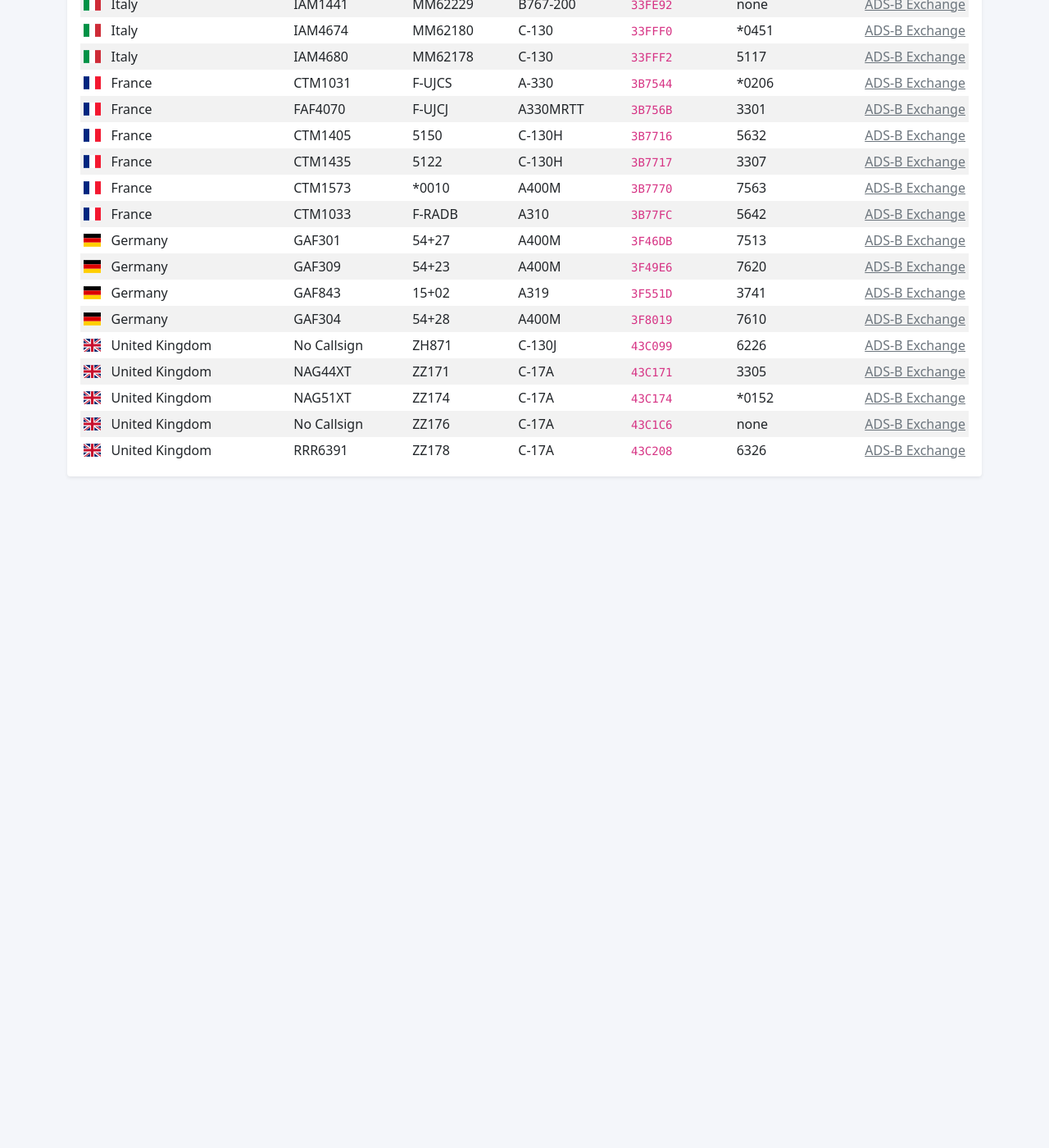
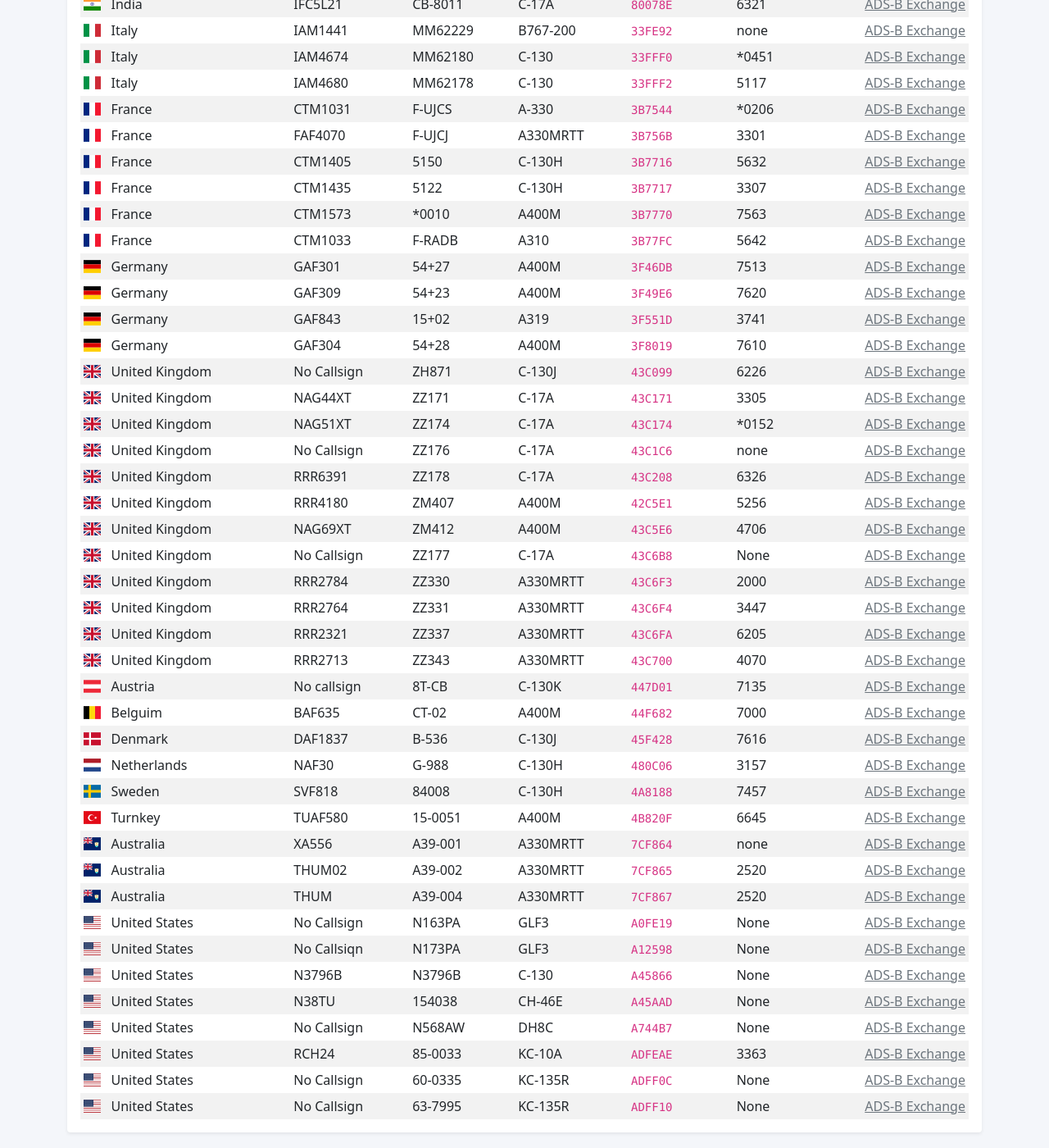
Before and after one commit to Tjoosten/the-kabul-airlift, a Jekyll site: the page built from index.html, in a window 1280 px wide and 1400 px high, scrolled down 686 px. Shown: the whole window at 82% size. Built offline with Jekyll 4.4.1, drawn with Linux system fonts in a browser that asks for light colours; before the commit the page ends 1315 px from its top, so only the background shows below that; some of the changed text lies outside the part shown.

Commit message:
Implement a couple of planes

```diff
--- a/_data/planes.yml
+++ b/_data/planes.yml
@@ -8,11 +8,19 @@
 
 - callsign: IFC5K21
   airframe: CB-8009
-  type: C-171
+  type: C-17A
   nation: India
   nation_code: in
   hex_code: 800769
   squawk: 4070
+
+- callsign: IFC5L21
+  airframe: CB-8011
+  type: C-17A
+  nation: India
+  nation_code: in
+  hex_code: 80078E
+  squawk: 6321
 
 - callsign: IAM1441
   airframe: MM62229
@@ -157,3 +165,196 @@
   nation_code: gb
   hex_code: 43C208
   squawk: 6326
+
+- callsign: RRR4180
+  airframe: ZM407
+  type: A400M
+  nation: United Kingdom
+  nation_code: gb
+  hex_code: 42C5E1
+  squawk: 5256
+
+- callsign: NAG69XT
+  airframe: ZM412
+  type: A400M
+  nation: United Kingdom
+  nation_code: gb
+  hex_code: 43C5E6
+  squawk: 4706
+
+- callsign: No Callsign
+  airframe: ZZ177
+  type: C-17A
+  nation: United Kingdom
+  nation_code: gb
+  hex_code: 43C6B8
+  squawk: None
+
+- callsign: RRR2784
+  airframe: ZZ330
+  type: A330MRTT
+  nation: United Kingdom
+  nation_code: gb
+  hex_code: 43C6F3
+  squawk: 2000
+
+- callsign: RRR2764
+  airframe: ZZ331
+  type: A330MRTT
+  nation: United Kingdom
+  nation_code: gb
+  hex_code: 43C6F4
+  squawk: 3447
+
+- callsign: RRR2321
+  airframe: ZZ337
+  type: A330MRTT
+  nation: United Kingdom
+  nation_code: gb
+  hex_code: 43C6FA
+  squawk: 6205
+
+- callsign: RRR2713
+  airframe: ZZ343
+  type: A330MRTT
+  nation: United Kingdom
+  nation_code: gb
+  hex_code: 43C700
+  squawk: 4070
+
+
+- callsign: "No callsign"
+  airframe: 8T-CB
+  type: C-130K
+  nation: Austria
+  nation_code: at
+  hex_code: 447D01
+  squawk: 7135
+
+- callsign: BAF635
+  airframe: CT-02
+  type: A400M
+  nation: Belguim
+  nation_code: be
+  hex_code: 44F682
+  squawk: 7000
+
+- callsign: DAF1837
+  airframe: B-536
+  type: C-130J
+  nation: Denmark
+  nation_code: dk
+  hex_code: 45F428
+  squawk: 7616
+
+- callsign: NAF30
+  airframe: G-988
+  type: C-130H
+  nation: Netherlands
+  nation_code: nl
+  hex_code: 480C06
+  squawk: 3157
+
+- callsign: SVF818
+  airframe: 84008
+  type: C-130H
+  nation: Sweden
+  nation_code: se
+  hex_code: 4A8188
+  squawk: 7457
+
+- callsign: TUAF580
+  airframe: 15-0051
+  type: A400M
+  nation: Turnkey
+  nation_code: tr
+  hex_code: 4B820F
+  squawk: 6645
+
+- callsign: XA556
+  airframe: A39-001
+  type: A330MRTT
+  nation: Australia
+  nation_code: ai
+  hex_code: 7CF864
+  squawk: none
+
+- callsign: THUM02
+  airframe: A39-002
+  type: A330MRTT
+  nation: Australia
+  nation_code: ai
+  hex_code: 7CF865
+  squawk: 2520
+
+- callsign: THUM
+  airframe: A39-004
+  type: A330MRTT
+  nation: Australia
+  nation_code: ai
+  hex_code: 7CF867
+  squawk: 2520
+
+- callsign: No Callsign
+  airframe: N163PA
+  type: GLF3
+  nation: United States
+  nation_code: us
+  hex_code: A0FE19
+  squawk: None
+
+- callsign: No Callsiqn
+  airframe: N173PA
+  type: GLF3
+  nation: United States
+  nation_code: us
+  hex_code: A12598
+  squawk: None
+
+- callsign: N3796B
+  airframe: N3796B
+  type: C-130
+  nation: United States
+  nation_code: us
+  hex_code: A45866
+  squawk: None
+
+- callsign: N38TU
+  airframe: 154038
+  type: CH-46E
+  nation: United States
+  nation_code: us
+  hex_code: A45AAD
+  squawk: None
+
+- callsign: No Callsign
+  airframe: N568AW
+  type: DH8C
+  nation: United States
+  nation_code: us
+  hex_code: A744B7
+  squawk: None
+
+- callsign: RCH24
+  airframe: 85-0033
+  type: KC-10A
+  nation: United States
+  nation_code: us
+  hex_code: ADFEAE
+  squawk: 3363
+
+- callsign: No Callsign
+  airframe: 60-0335
+  type: KC-135R
+  nation: United States
+  nation_code: us
+  hex_code: ADFF0C
+  squawk: None
+
+- callsign: No Callsign
+  airframe: 63-7995
+  type: KC-135R
+  nation: United States
+  nation_code: us
+  hex_code: ADFF10
+  squawk: None
```
